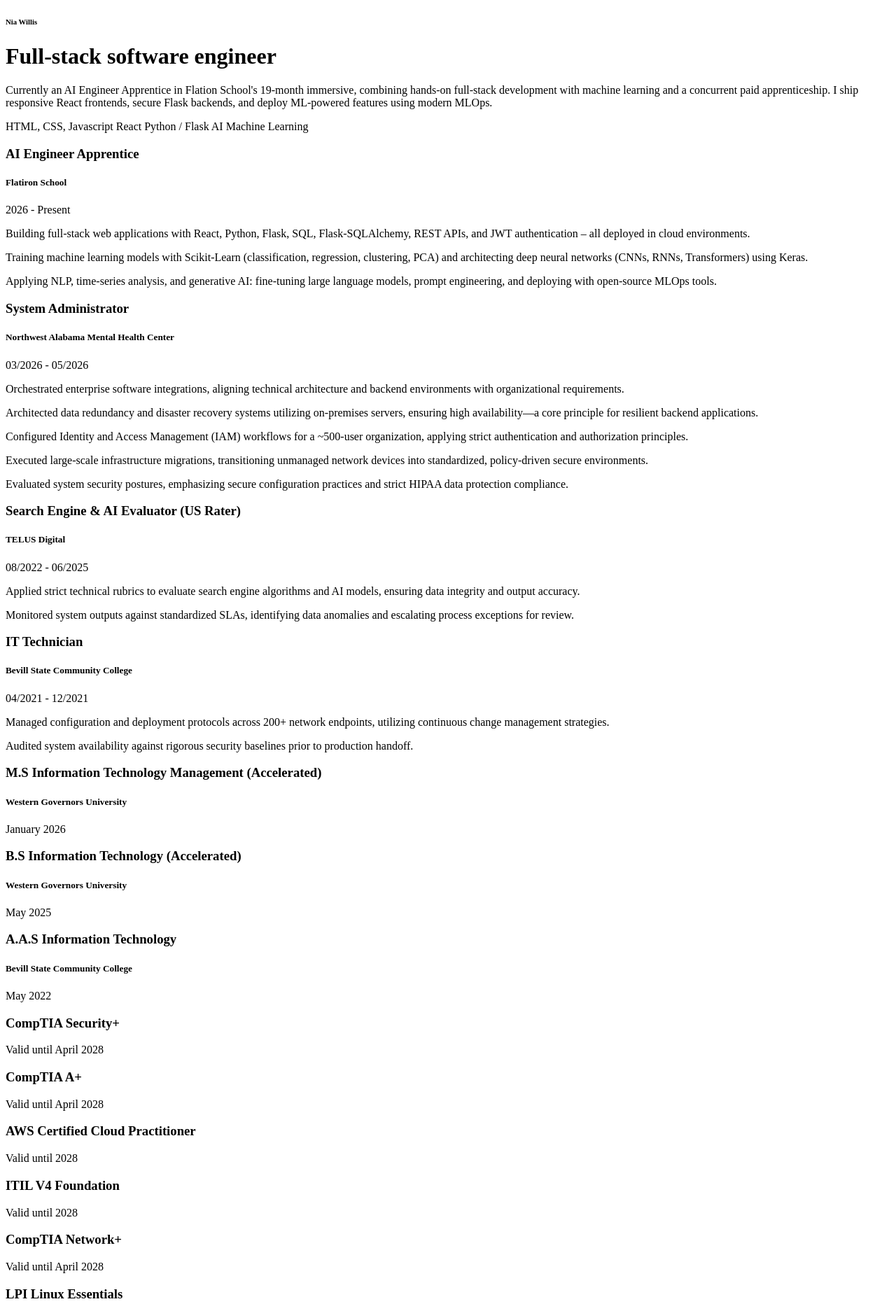
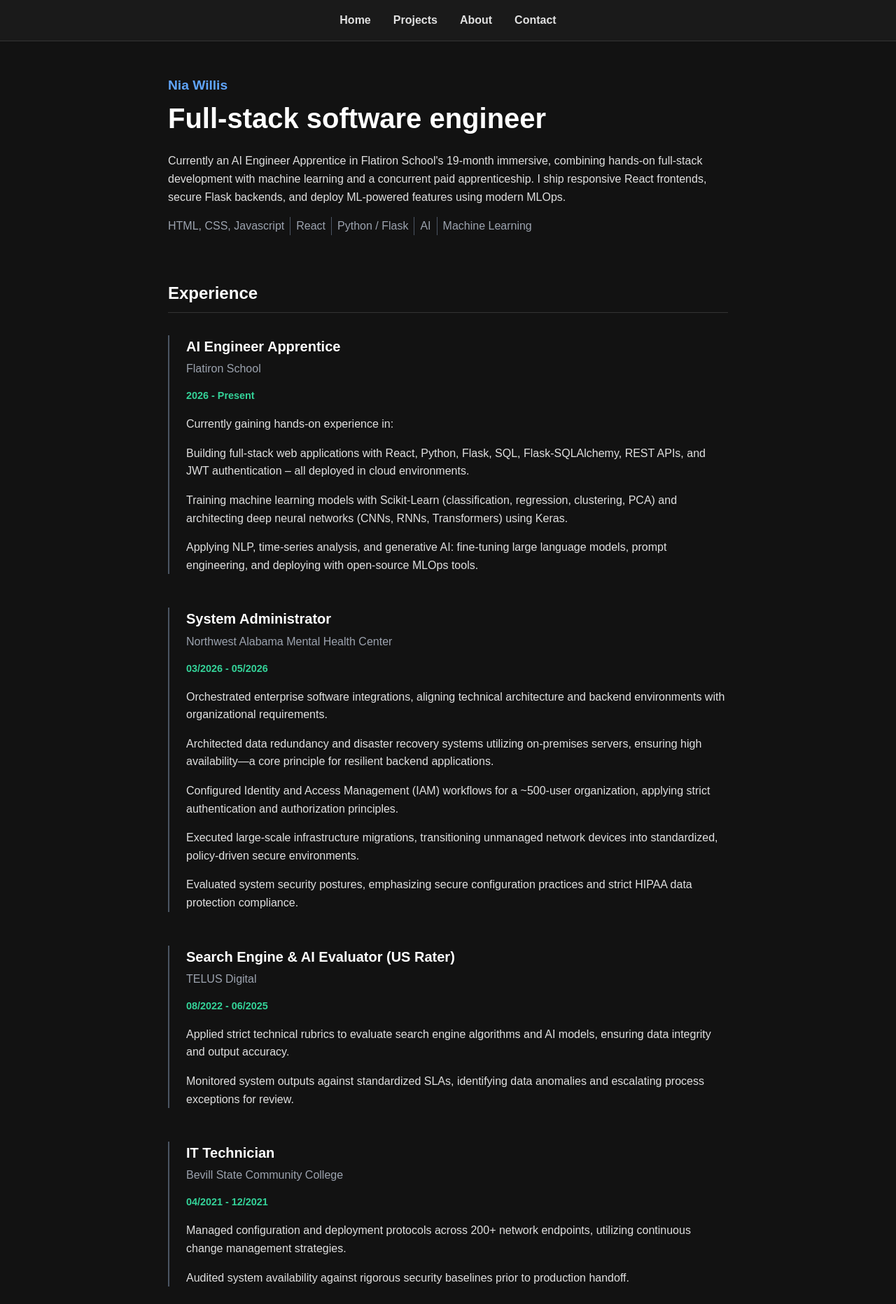
Before and after one commit to NiaBytes/niaWebSite, a plain HTML site: page index.html in a window 1280 px wide. Shown: the top 1863 px of the page at 70% size. Drawn offline with Linux system fonts and the light colour scheme.

Commit message:
Finalize website

```diff
--- a/index.html
+++ b/index.html
@@ -4,13 +4,26 @@
 <head>
     <meta charset="UTF-8">
     <meta name="viewport" content="width=device-width, initial-scale=1.0">
-    <title>Nia Willis | Fullstack Software Engineer</title>
+    <title>Nia Willis | Full-stack Software Engineer</title>
+    <link rel="stylesheet" href="styles.css">
 </head>
 
 <body>
-    <h6>Nia Willis</h6>
-    <h1>Full-stack software engineer</h1>
-    <p>Currently an AI Engineer Apprentice in Flation School's 19-month immersive, combining hands-on full-stack
+
+    <nav class="navbar">
+        <ul class="nav-links">
+            <li><a href="#home">Home</a></li>
+            <li><a href="#projects">Projects</a></li>
+            <li><a href="#about">About</a></li>
+            <li><a href="#contact">Contact</a></li>
+        </ul>
+    </nav>
+
+    <main class="container">
+
+        <h2 id="home">Nia Willis</h2>
+        <h1 id="title">Full-stack software engineer</h1>
+        <p>Currently an AI Engineer Apprentice in Flatiron School's 19-month immersive, combining hands-on full-stack
             development with machine learning and a concurrent paid apprenticeship. I ship responsive React frontends,
             secure Flask backends, and deploy ML-powered features using modern MLOps.</p>
 
@@ -20,123 +33,162 @@
             <span>Python / Flask</span>
             <span>AI</span>
             <span>Machine Learning</span>
-
         </div>
 
+        <section class="timeline">
+            <h2>Experience</h2>
 
-    <section class="timeline">
-
-        <!-- JOB SECTION -->
-        <!-- Job role 1 -->
-        <article class="work-item">
+            <article class="timeline-item">
                 <h1>AI Engineer Apprentice</h1>
                 <h5>Flatiron School</h5>
                 <p class="date">2026 - Present</p>
-            <p>Building full‑stack web applications with React, Python, Flask, SQL, Flask‑SQLAlchemy, REST APIs, and JWT
+                <p>Currently gaining hands-on experience in:</p>
+                <p>Building full‑stack web applications with React, Python, Flask, SQL, Flask‑SQLAlchemy, REST APIs, and
+                    JWT
                     authentication – all deployed in cloud environments.</p>
                 <p>Training machine learning models with Scikit‑Learn (classification, regression, clustering, PCA) and
-                architecting deep neural networks (CNNs, RNNs, Transformers) using Keras.
-            </p>
+                    architecting deep neural networks (CNNs, RNNs, Transformers) using Keras.</p>
                 <p>Applying NLP, time‑series analysis, and generative AI: fine‑tuning large language models, prompt
                     engineering, and deploying with open‑source MLOps tools.</p>
             </article>
 
-        <!-- Job role 2 -->
-        <article class="work-item">
+            <article class="timeline-item">
                 <h1>System Administrator</h1>
                 <h5>Northwest Alabama Mental Health Center</h5>
                 <p class="date">03/2026 - 05/2026</p>
-            <p>Orchestrated enterprise software integrations, aligning technical architecture and backend environments
-                with organizational requirements.
-            </p>
-            <p>Architected data redundancy and disaster recovery systems utilizing on-premises servers, ensuring high
-                availability—a core principle for resilient backend applications.
-            </p>
-            <p>Configured Identity and Access Management (IAM) workflows for a ~500‑user organization, applying strict
-                authentication and authorization principles.
-            </p>
+
+                <p>Orchestrated enterprise software integrations, aligning technical architecture and backend
+                    environments
+                    with organizational requirements.</p>
+                <p>Architected data redundancy and disaster recovery systems utilizing on-premises servers, ensuring
+                    high
+                    availability—a core principle for resilient backend applications.</p>
+                <p>Configured Identity and Access Management (IAM) workflows for a ~500‑user organization, applying
+                    strict
+                    authentication and authorization principles.</p>
                 <p>Executed large-scale infrastructure migrations, transitioning unmanaged network devices into
-                standardized, policy‑driven secure environments.
-            </p>
-
+                    standardized, policy‑driven secure environments.</p>
                 <p>Evaluated system security postures, emphasizing secure configuration practices and strict HIPAA data
-                protection compliance.
-            </p>
+                    protection compliance.</p>
             </article>
 
-        <!-- Job role 3 -->
-        <article class="work-item">
+            <article class="timeline-item">
                 <h1>Search Engine & AI Evaluator (US Rater)</h1>
                 <h5>TELUS Digital</h5>
                 <p class="date">08/2022 - 06/2025</p>
+
                 <p>Applied strict technical rubrics to evaluate search engine algorithms and AI models, ensuring data
-                integrity and output accuracy.
-            </p>
+                    integrity and output accuracy.</p>
                 <p>Monitored system outputs against standardized SLAs, identifying data anomalies and escalating process
-                exceptions for review.
-            </p>
+                    exceptions for review.</p>
             </article>
 
-        <!-- Job role 4 -->
-        <article class="work-item">
+            <article class="timeline-item">
                 <h1>IT Technician</h1>
                 <h5>Bevill State Community College</h5>
                 <p class="date">04/2021 - 12/2021</p>
-            <p>Managed configuration and deployment protocols across 200+ network endpoints, utilizing continuous change
-                management strategies.
-            </p>
-            <p>Audited system availability against rigorous security baselines prior to production handoff.
-            </p>
 
+                <p>Managed configuration and deployment protocols across 200+ network endpoints, utilizing continuous
+                    change
+                    management strategies.</p>
+                <p>Audited system availability against rigorous security baselines prior to production handoff.</p>
             </article>
 
-        <!-- EDUCATION SECTION -->
+            <h2>Education</h2>
+
             <!-- School 1 -->
-        <article class="education-item">
+            <article class="timeline-item">
                 <h1>M.S Information Technology Management (Accelerated)</h1>
                 <h5>Western Governors University</h5>
                 <p class="date">January 2026</p>
             </article>
 
             <!-- School 2 -->
-        <article class="education-item">
+            <article class="timeline-item">
                 <h1>B.S Information Technology (Accelerated)</h1>
                 <h5>Western Governors University</h5>
                 <p class="date">May 2025</p>
             </article>
 
             <!-- School 3 -->
-        <article class="education-item">
+            <article class="timeline-item">
                 <h1>A.A.S Information Technology</h1>
                 <h5>Bevill State Community College</h5>
                 <p class="date">May 2022</p>
             </article>
-
         </section>
 
         <section class="certifications">
-        <article class="certification-item">
+            <h2>Certifications</h2>
+            <article class="timeline-item">
                 <h1>CompTIA Security+</h1>
-            <p>Valid until April 2028</p>
+                <p class="date">Valid until April 2028</p>
 
                 <h1>CompTIA A+</h1>
-            <p>Valid until April 2028</p>
+                <p class="date">Valid until April 2028</p>
 
                 <h1>AWS Certified Cloud Practitioner</h1>
-            <p>Valid until 2028</p>
+                <p class="date">Valid until 2028</p>
 
                 <h1>ITIL V4 Foundation</h1>
-            <p>Valid until 2028</p>
+                <p class="date">Valid until 2028</p>
 
                 <h1>CompTIA Network+</h1>
-            <p>Valid until April 2028</p>
+                <p class="date">Valid until April 2028</p>
 
                 <h1>LPI Linux Essentials</h1>
-            <p>Perpetual Certification</p>
+                <p class="date">Perpetual Certification</p>
+            </article>
+        </section>
+
+        <section id="projects" class="timeline">
+            <h2>Projects</h2>
+
+            <article class="timeline-item">
+                <h1><a href="https://github.com/NiaBytes/Summative-Lab-Part-1--Javascript-Calculator"
+                        target="_blank">Summative-Lab-Part-1--Javascript-Calculator</a></h1>
+                <h5>JavaScript</h5>
+                <p>Created a calculator in Javascript with history storage.</p>
             </article>
 
+            <article class="timeline-item">
+                <h1><a href="https://github.com/NiaBytes/html-travel-blog-lab" target="_blank">html-travel-blog-lab</a></h1>
+                <h5>HTML / JavaScript</h5>
+                <p>Created a simple travel blog for Fire Island</p>
+            </article>
+
+            <article class="timeline-item">
+                <h1><a href="https://github.com/NiaBytes/js-expressions-lab-1" target="_blank">js-expressions-lab-1</a></h1>
+                <h5>JavaScript</h5>
+                <p>Calculated the average temperature in the city of Rome over a 30-day period.</p>
+            </article>
         </section>
 
+        <section id="about" class="about-me">
+            <h2>About Me</h2>
+            <p>Hello, my name is Nia, I am a Transgender, LGBTQ+ software developer. I am passionate about programming,
+                and
+                I dedicate myself to learning programming from the ground up.</p>
+            <p>I am proud to learn Software Engineering and challenge myself to become great at what I do in any
+                environment. I can meet your needs, whether you run an AI powered development team, or use no AI at all.
+            </p>
+            <p>I prioritize business needs and outcomes, leveraging the business acumen from my Master's in IT
+                management, I
+                see the bigger picture and flow of a project from beginning to end.</p>
+            <p>In my spare time, I enjoy tinkering with Linux as my daily operating system, and reading.</p>
+        </section>
+
+        <section id="contact">
+            <h2>Contact</h2>
+            <p>Email: <a href="mailto:nia@niabytes.fyi">nia@niabytes.fyi</a></p>
+            <p>LinkedIn: <a href="https://linkedin.com/in/NiaBytes">linkedin.com/in/NiaBytes</a></p>
+        </section>
+
+        <footer>
+            <p>&copy; 2026 Nia Willis</p>
+        </footer>
+
+    </main>
 </body>
 
 </html>
--- a/styles.css
+++ b/styles.css
@@ -0,0 +1,163 @@
+html {
+  scroll-behavior: smooth;
+}
+
+body {
+  font-family: Arial, Helvetica, sans-serif;
+  line-height: 1.6;
+  background-color: #121212;
+  color: #e0e0e0;
+  margin: 0;
+}
+
+.container {
+  max-width: 800px;
+  margin: 0 auto;
+  padding: 3rem 1.5rem;
+}
+
+h1,
+h2,
+h3,
+h5 {
+  color: #ffffff;
+  margin-top: 0;
+  margin-bottom: 0.5rem;
+}
+
+.navbar {
+  display: flex;
+  justify-content: center;
+  background-color: #1a1a1a;
+  border-bottom: 1px solid #333333;
+  padding: 1rem;
+  position: sticky;
+  top: 0;
+}
+
+.nav-links {
+  display: flex;
+  gap: 2rem;
+  list-style: none;
+  margin: 0;
+  padding: 0;
+}
+
+.nav-links a {
+  color: #e0e0e0;
+  text-decoration: none;
+  font-weight: 600;
+  transition: color 0.2s ease;
+}
+
+.nav-links a:hover {
+  color: #60a5fa;
+}
+
+#home {
+  color: #60a5fa;
+  margin-bottom: 0;
+  font-size: 1.2rem;
+}
+
+#title {
+  font-size: 2.5rem;
+  margin-bottom: 1rem;
+}
+
+.skills {
+  display: flex;
+  flex-wrap: wrap;
+  gap: 0.5rem;
+  margin-bottom: 2rem;
+  color: #9ca3af;
+}
+
+.skills span {
+  border-right: 1px solid #4b5563; /* Nice gray border to the left that runs down the content */
+  padding-right: 0.5rem;
+}
+
+.skills span:last-child {
+  border-right: none;
+}
+
+section {
+  margin-top: 4rem;
+}
+
+section > h2 {
+  border-bottom: 1px solid #333333;
+  padding-bottom: 0.5rem;
+  margin-bottom: 2rem;
+}
+
+.timeline-item {
+  border-left: 2px solid #4b5563;
+  padding-left: 1.5rem;
+  margin-bottom: 3rem;
+}
+
+.timeline-item h1 {
+  font-size: 1.25rem;
+  margin-bottom: 0.2rem;
+}
+
+.timeline-item h5 {
+  font-size: 1rem;
+  color: #9ca3af;
+  font-weight: normal;
+}
+
+.date {
+  font-size: 0.9rem;
+  color: #34d399;
+  margin-bottom: 1rem;
+  font-weight: bold;
+}
+
+.timeline-item h1 a,
+.timeline-item h1 a:link,
+.timeline-item h1 a:visited,
+.timeline-item h1 a:active,
+#contact a,
+#contact a:link,
+#contact a:visited,
+#contact a:active {
+  color: #60a5fa;
+  text-decoration: none;
+}
+
+.timeline-item h1 a:hover,
+#contact a:hover {
+  color: #93c5fd;
+  text-decoration: underline;
+}
+
+#projects {
+  display: grid;
+  grid-template-columns: repeat(auto-fit, minmax(220px, 1fr));
+  gap: 1.5rem;
+}
+
+#projects > h2 {
+  grid-column: 1 / -1;
+}
+
+#projects .timeline-item {
+  border-left: none;
+  padding: 1.5rem;
+  margin-bottom: 0;
+  background-color: #1a1a1a;
+  border-radius: 8px;
+  border: 1px solid #333333;
+}
+
+footer {
+  margin-top: 4rem;
+  text-align: center;
+  border-top: 1px solid #333333;
+  padding-top: 2rem;
+  color: #9ca3af;
+  font-size: 0.9rem;
+}
```
Lines whose indentation alone changed are shown as unchanged.
